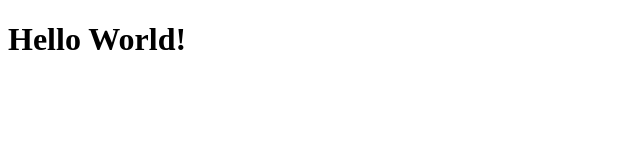
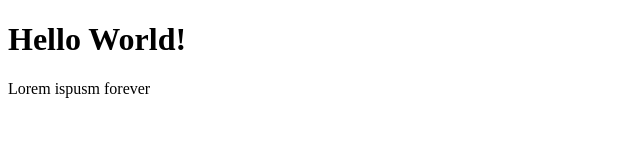
Before and after one commit to kirisiri/learning-git-2, a plain HTML site: page index.html in a window 1280 px wide. Shown: the whole page, without its empty margins (0-640 px from the left). Drawn offline with Linux system fonts and the light colour scheme.

Commit message:
Add p under h1

```diff
--- a/index.html
+++ b/index.html
@@ -5,5 +5,6 @@
   </head>
   <body>
   	<h1>Hello World!</h1>
+  	<p>Lorem ispusm forever</p>
   </body>
 </html>
```
